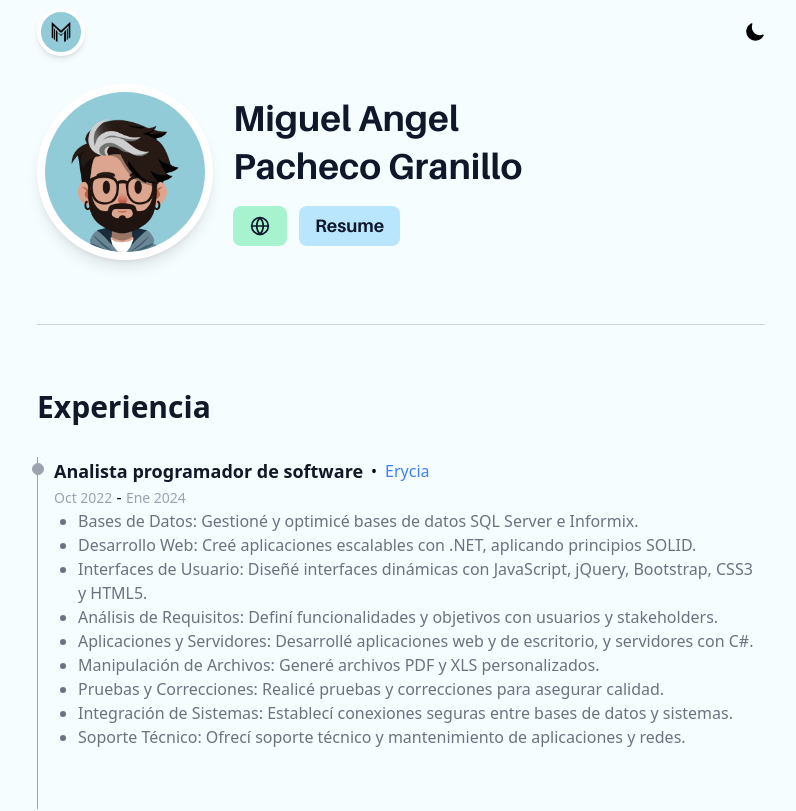
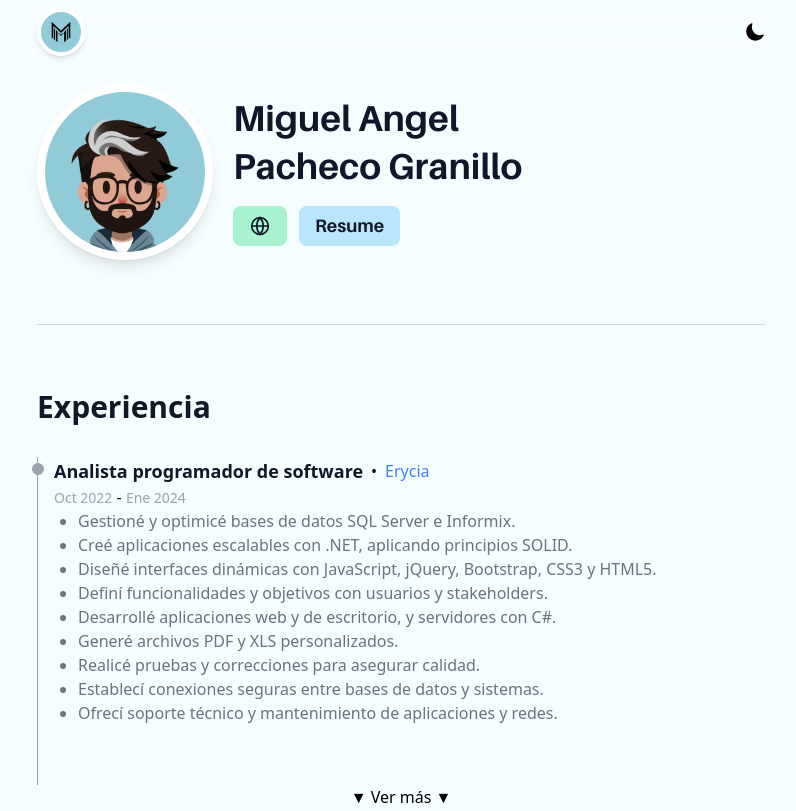
Before and after one commit to miguelAngelPG/portfolio, a Next.js app: page / in a window 1280 px wide. Shown: the top 811 px of the page, without its empty margins (239-1035 px from the left). Built offline with nearby package versions, Linux system fonts and the light colour scheme.

Commit message:
new info

```diff
--- a/src/languages/en.ts
+++ b/src/languages/en.ts
@@ -1,3 +1,4 @@
+import { projects } from '@/types/constans.type';
 import { ILanguage } from "@/types";
 
 export const en: ILanguage = {
@@ -52,7 +53,7 @@ export const en: ILanguage = {
             {
                 startDate: new Date('06-06-2019'),
                 endDate: new Date('09-09-2021'),
-                jobPosition: 'JR Web developer',
+                jobPosition: 'JR Web Developer',
                 company: 'Vlim',
                 link: 'https://www.vlim.com.mx/',
                 description: [
@@ -70,5 +71,6 @@ export const en: ILanguage = {
             },
         ],
         button: "Show more"
-    }
+    },
+
 }
--- a/src/languages/es.ts
+++ b/src/languages/es.ts
@@ -17,15 +17,15 @@ export const es: ILanguage = {
                 company: 'Erycia',
                 link: 'https://www.erycia.com/',
                 description: [
-                    'Bases de Datos: Gestioné y optimicé bases de datos SQL Server e Informix.',
-                    'Desarrollo Web: Creé aplicaciones escalables con .NET, aplicando principios SOLID.',
-                    'Interfaces de Usuario: Diseñé interfaces dinámicas con JavaScript, jQuery, Bootstrap, CSS3 y HTML5.',
-                    'Análisis de Requisitos: Definí funcionalidades y objetivos con usuarios y stakeholders.',
-                    'Aplicaciones y Servidores: Desarrollé aplicaciones web y de escritorio, y servidores con C#.',
-                    'Manipulación de Archivos: Generé archivos PDF y XLS personalizados.',
-                    'Pruebas y Correcciones: Realicé pruebas y correcciones para asegurar calidad.',
-                    'Integración de Sistemas: Establecí conexiones seguras entre bases de datos y sistemas.',
-                    'Soporte Técnico: Ofrecí soporte técnico y mantenimiento de aplicaciones y redes.',
+                    'Gestioné y optimicé bases de datos SQL Server e Informix.',
+                    'Creé aplicaciones escalables con .NET, aplicando principios SOLID.',
+                    'Diseñé interfaces dinámicas con JavaScript, jQuery, Bootstrap, CSS3 y HTML5.',
+                    'Definí funcionalidades y objetivos con usuarios y stakeholders.',
+                    'Desarrollé aplicaciones web y de escritorio, y servidores con C#.',
+                    'Generé archivos PDF y XLS personalizados.',
+                    'Realicé pruebas y correcciones para asegurar calidad.',
+                    'Establecí conexiones seguras entre bases de datos y sistemas.',
+                    'Ofrecí soporte técnico y mantenimiento de aplicaciones y redes.',
                 ]
             },
             {
@@ -35,37 +35,37 @@ export const es: ILanguage = {
                 company: 'Karem Dayan',
                 link: 'https://www.karemdayan.com/',
                 description: [
-                    'Desarrollo Web: Creé aplicaciones web escalables y de alto rendimiento con React JS y Next JS, usando ECMAScript 6 y TypeScript.',
-                    'Interfaces de Usuario: Diseñé interfaces atractivas y dinámicas con CSS3 y animaciones personalizadas.',
-                    'Componentes Reutilizables: Construí componentes funcionales y reutilizables, mejorando la eficiencia y mantenibilidad del código.',
-                    'Gestión de Estado: Utilicé Redux para gestionar el estado de las aplicaciones, asegurando una experiencia fluida.',
-                    'Autenticación: Implementé autenticación y control de acceso, garantizando la seguridad de la aplicación.',
-                    'Bases de Datos: Trabajé con Firebase y MongoDB, optimizando el rendimiento para distintos modelos de datos.',
-                    'Prototipos: Colaboré en el diseño de prototipos, wireframes y mockups para definir la arquitectura de las aplicaciones.',
-                    'Diseño Responsive: Implementé diseños responsive y utilicé Material UI para interfaces adaptables.',
-                    'APIs Robustas: Desarrollé APIs con Node.js y tokens web JSON para asegurar autenticación y autorización.',
-                    'Control de Versiones: Usé Git y GitHub para gestionar el código fuente y colaborar con otros desarrolladores.',
-                    'Funcionalidad de Correo: Implementé envío de correos con invitaciones personalizadas a Google Calendar.',
-                    'Gestión de Contenidos: Desarrollé un sistema para cargar, almacenar y visualizar videos e imágenes de manera segura y eficiente.',
+                    'Creé aplicaciones web escalables y de alto rendimiento con React JS y Next JS, usando ECMAScript 6 y TypeScript.',
+                    'Diseñé interfaces atractivas y dinámicas con CSS3 y animaciones personalizadas.',
+                    'Construí componentes funcionales y reutilizables, mejorando la eficiencia y mantenibilidad del código.',
+                    'Utilicé Redux para gestionar el estado de las aplicaciones, asegurando una experiencia fluida.',
+                    'Implementé autenticación y control de acceso, garantizando la seguridad de la aplicación.',
+                    'Trabajé con Firebase y MongoDB, optimizando el rendimiento para distintos modelos de datos.',
+                    'Colaboré en el diseño de prototipos, wireframes y mockups para definir la arquitectura de las aplicaciones.',
+                    'Implementé diseños responsive y utilicé Material UI para interfaces adaptables.',
+                    'Desarrollé APIs con Node.js y tokens web JSON para asegurar autenticación y autorización.',
+                    'Usé Git y GitHub para gestionar el código fuente y colaborar con otros desarrolladores.',
+                    'Implementé envío de correos con invitaciones personalizadas a Google Calendar.',
+                    'Desarrollé un sistema para cargar, almacenar y visualizar videos e imágenes de manera segura y eficiente.',
                 ]
             },
             {
                 startDate: new Date('06-06-2019'),
                 endDate: new Date('09-09-2021'),
-                jobPosition: 'Desarrollador web JR.',
+                jobPosition: 'Desarrollador web Jr.',
                 company: 'Vlim',
                 link: 'https://www.vlim.com.mx/',
                 description: [
-                    'Metodologías Ágiles: Participé en proyectos de desarrollo web utilizando metodologías ágiles (SCRUM), logrando entregas eficientes y cumpliendo plazos.',
-                    'Estructuración HTML5: Estructuré y diseñé páginas con HTML5.',
-                    'Interfaces de Usuario: Diseñé y desarrollé interfaces intuitivas y responsivas con HTML5, CSS3, JavaScript, jQuery y Bootstrap.',
-                    'Lógica Cliente-Servidor: Implementé lógica del lado del cliente y del servidor para aplicaciones web dinámicas y funcionales.',
-                    'Integración de APIs: Consumí y gestioné datos de servicios web y APIs, asegurando una perfecta integración con el frontend.',
-                    'Gestión de Bases de Datos: Diseñé y gestioné bases de datos relacionales (MySQL), optimizando rendimiento y asegurando la integridad de los datos.',
-                    'Código Limpio: Desarrollé código limpio, escalable y mantenible, siguiendo las mejores prácticas de la industria.',
-                    'Funcionalidades Avanzadas: Implementé funcionalidades avanzadas como envío de correos dinámicos, generación de archivos PDF, TXT, XLSX y paginación de tablas.',
-                    'Desarrollo con React JS: Contribuí al desarrollo de aplicaciones web con React JS, mejorando la experiencia del usuario.',
-                    'Control de Versiones: Utilicé Git y GitHub para gestionar el código fuente y colaborar con otros desarrolladores.',
+                    'Participé en proyectos de desarrollo web utilizando metodologías ágiles (SCRUM), logrando entregas eficientes y cumpliendo plazos.',
+                    'Estructuré y diseñé páginas con HTML5.',
+                    'Diseñé y desarrollé interfaces intuitivas y responsivas con HTML5, CSS3, JavaScript, jQuery y Bootstrap.',
+                    'Implementé lógica del lado del cliente y del servidor para aplicaciones web dinámicas y funcionales.',
+                    'Consumí y gestioné datos de servicios web y APIs, asegurando una perfecta integración con el frontend.',
+                    'Diseñé y gestioné bases de datos relacionales (MySQL), optimizando rendimiento y asegurando la integridad de los datos.',
+                    'Desarrollé código limpio, escalable y mantenible, siguiendo las mejores prácticas de la industria.',
+                    'Implementé funcionalidades avanzadas como envío de correos dinámicos, generación de archivos PDF, TXT, XLSX y paginación de tablas.',
+                    'Contribuí al desarrollo de aplicaciones web con React JS, mejorando la experiencia del usuario.',
+                    'Utilicé Git y GitHub para gestionar el código fuente y colaborar con otros desarrolladores.',
                 ],
             },
         ],
--- a/src/types/constans.type.ts
+++ b/src/types/constans.type.ts
@@ -65,7 +65,7 @@ export const projects: IProject[] = [
     {
         title: 'Figma Clone',
         description: 'This is a clone of the Figma website.',
-        link: 'clone-pro-figma.vercel.app',
+        link: 'https://clone-pro-figma.vercel.app',
         image: '/assets/imgs/projects/figma-clone.png',
         tools: ['React JS', 'TailwindCSS', 'TypeScript'],
         code: 'https://github.com/miguelAngelPG/figma-clone'
```
